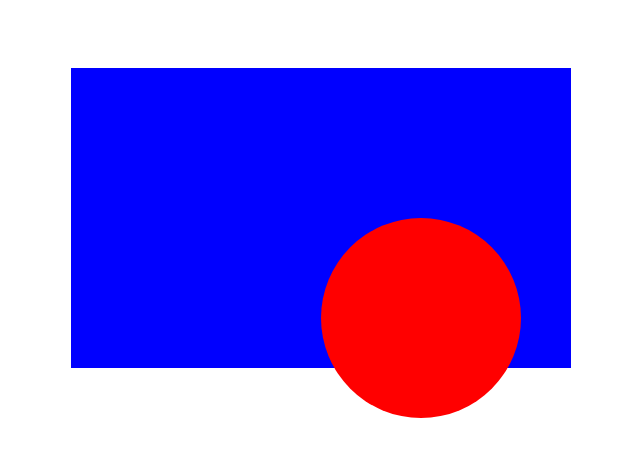
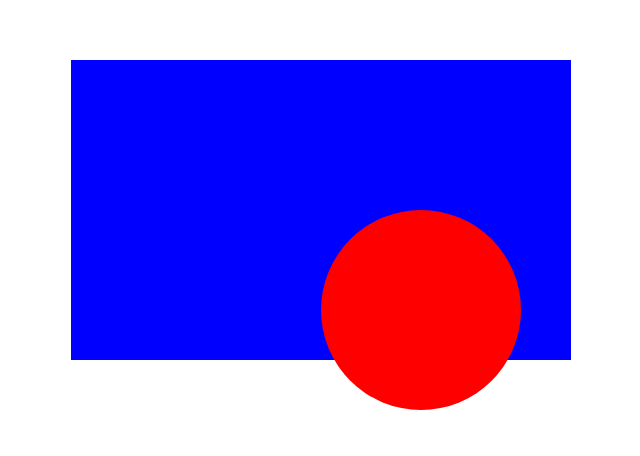
Before and after one commit to ravinderchautala/full-stack, a plain HTML site: page angela-yuu/7.2 CSS Positioning/index.html in a window 1280 px wide. Shown: the part 140-596 px from the top of the page, without its empty margins (137-777 px from the left). Drawn offline with Linux system fonts and the light colour scheme.

Commit message:
position tut completed

```diff
--- a/angela-yuu/7.2 CSS Positioning/index.html
+++ b/angela-yuu/7.2 CSS Positioning/index.html
@@ -5,19 +5,17 @@
     <style>
       /* Write your code here */
       .blue-box {
+        width: 500px;
         height: 300px;
-        width: 500px;
         background-color: blue;
-        position: relative;
-        top: 200px;
-        left: 200px;
+        margin: 200px;
       }
       .red-circle {
+        background-color: red;
         height: 200px;
         width: 200px;
-        background-color: red;
         border-radius: 50%;
-        position: absolute;
+        position: relative;
         top: 150px;
         left: 250px;
       }
```
